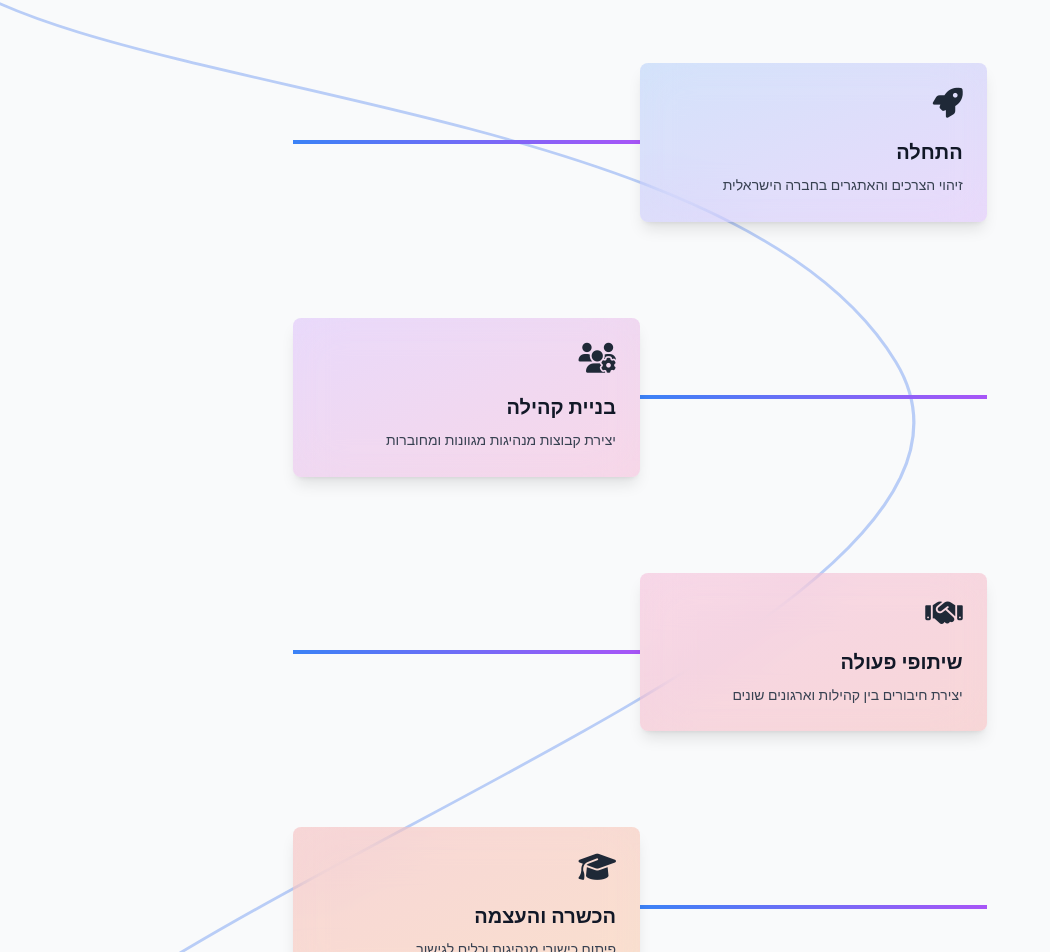
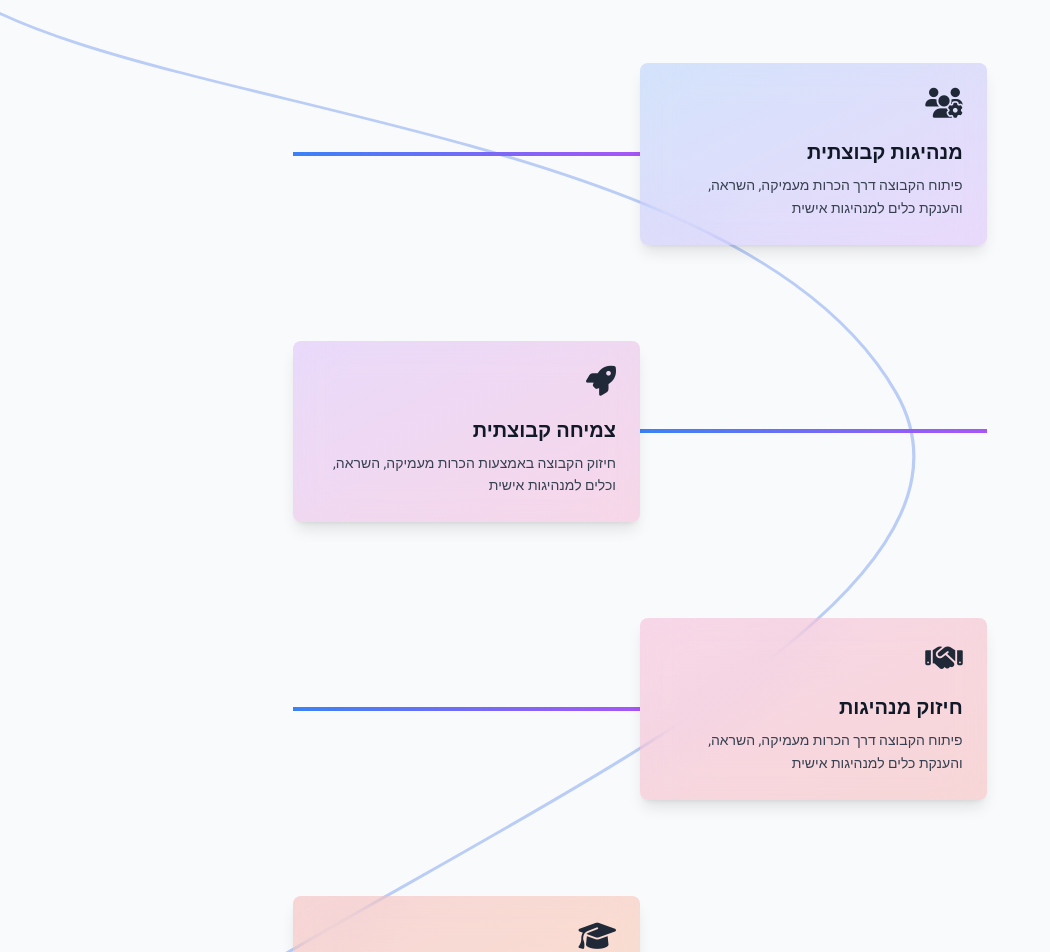
Before and after one commit to IdanHarari11/dagan-website, a Next.js app: page / in a window 1280 px wide. Shown: the part 2317-3269 px from the top of the page, without its empty margins (0-1050 px from the left). Built offline with nearby package versions, Linux system fonts and the light colour scheme.

Commit message:
Update Roadmap section with refined leadership journey steps

```diff
--- a/src/components/RoadmapSection.js
+++ b/src/components/RoadmapSection.js
@@ -14,27 +14,27 @@ export default function RoadmapSection() {
 
   const steps = [
     {
-      icon: "fas fa-rocket",
-      title: "התחלה",
-      description: "זיהוי הצרכים והאתגרים בחברה הישראלית",
+      icon: "fas fa-users-gear",
+      title: "מנהיגות קבוצתית",
+      description: "פיתוח הקבוצה דרך הכרות מעמיקה, השראה, והענקת כלים למנהיגות אישית",
       color: "from-blue-500/20 to-purple-500/20"
     },
     {
-      icon: "fas fa-users-gear",
-      title: "בניית קהילה",
-      description: "יצירת קבוצות מנהיגות מגוונות ומחוברות",
+      icon: "fas fa-rocket",
+      title: "צמיחה קבוצתית",
+      description: "חיזוק הקבוצה באמצעות הכרות מעמיקה, השראה, וכלים למנהיגות אישית",
       color: "from-purple-500/20 to-pink-500/20"
     },
     {
       icon: "fas fa-handshake",
-      title: "שיתופי פעולה",
-      description: "יצירת חיבורים בין קהילות וארגונים שונים",
+      title: "חיזוק מנהיגות",
+      description: "פיתוח הקבוצה דרך הכרות מעמיקה, השראה, והענקת כלים למנהיגות אישית",
       color: "from-pink-500/20 to-red-500/20"
     },
     {
       icon: "fas fa-graduation-cap",
-      title: "הכשרה והעצמה",
-      description: "פיתוח כישורי מנהיגות וכלים לגישור",
+      title: "מיזמים חברתיים",
+      description: "העברה לפעולה דרך מיזמים צוותיים ופעילות חברתית משותפת",
       color: "from-red-500/20 to-orange-500/20"
     },
     {
```
